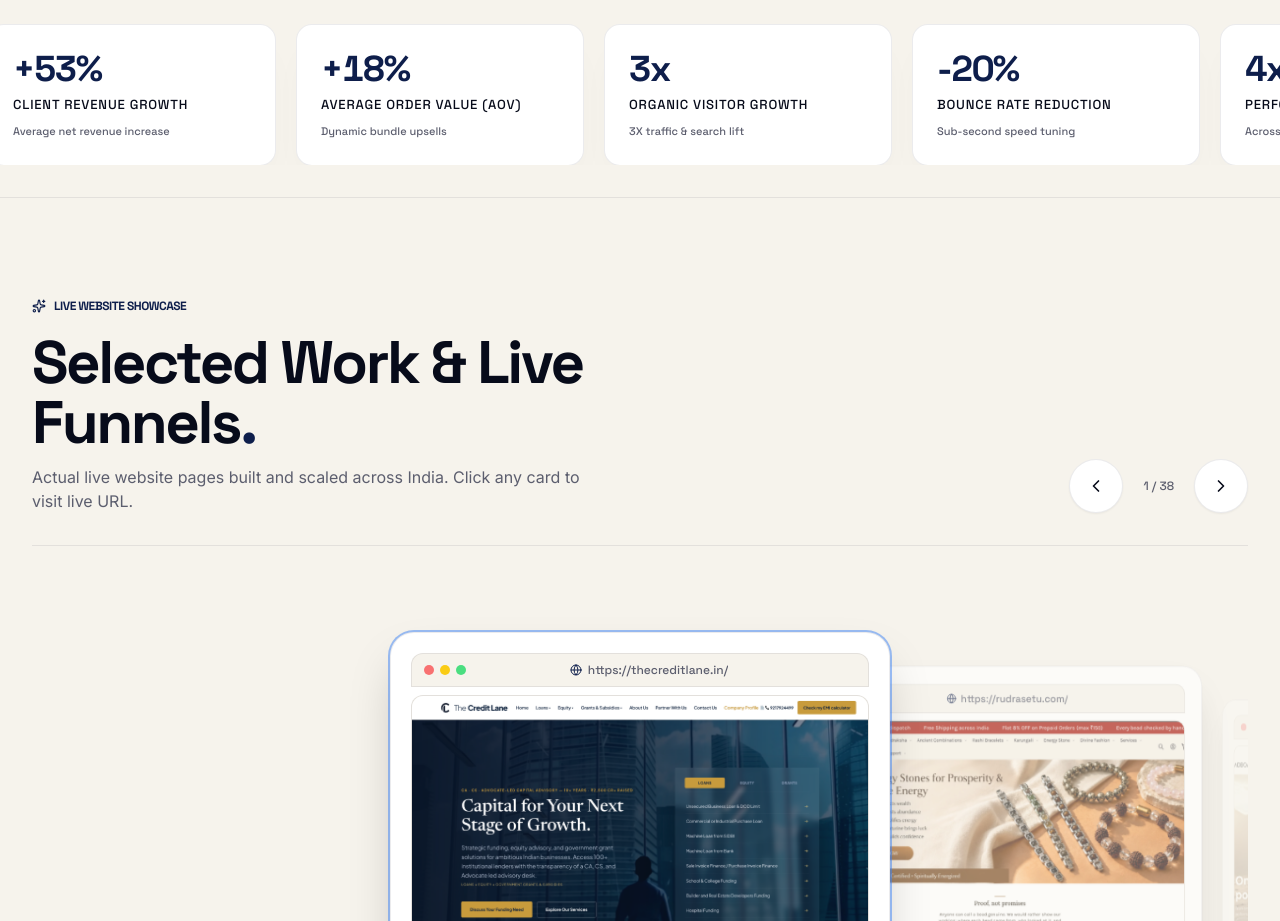
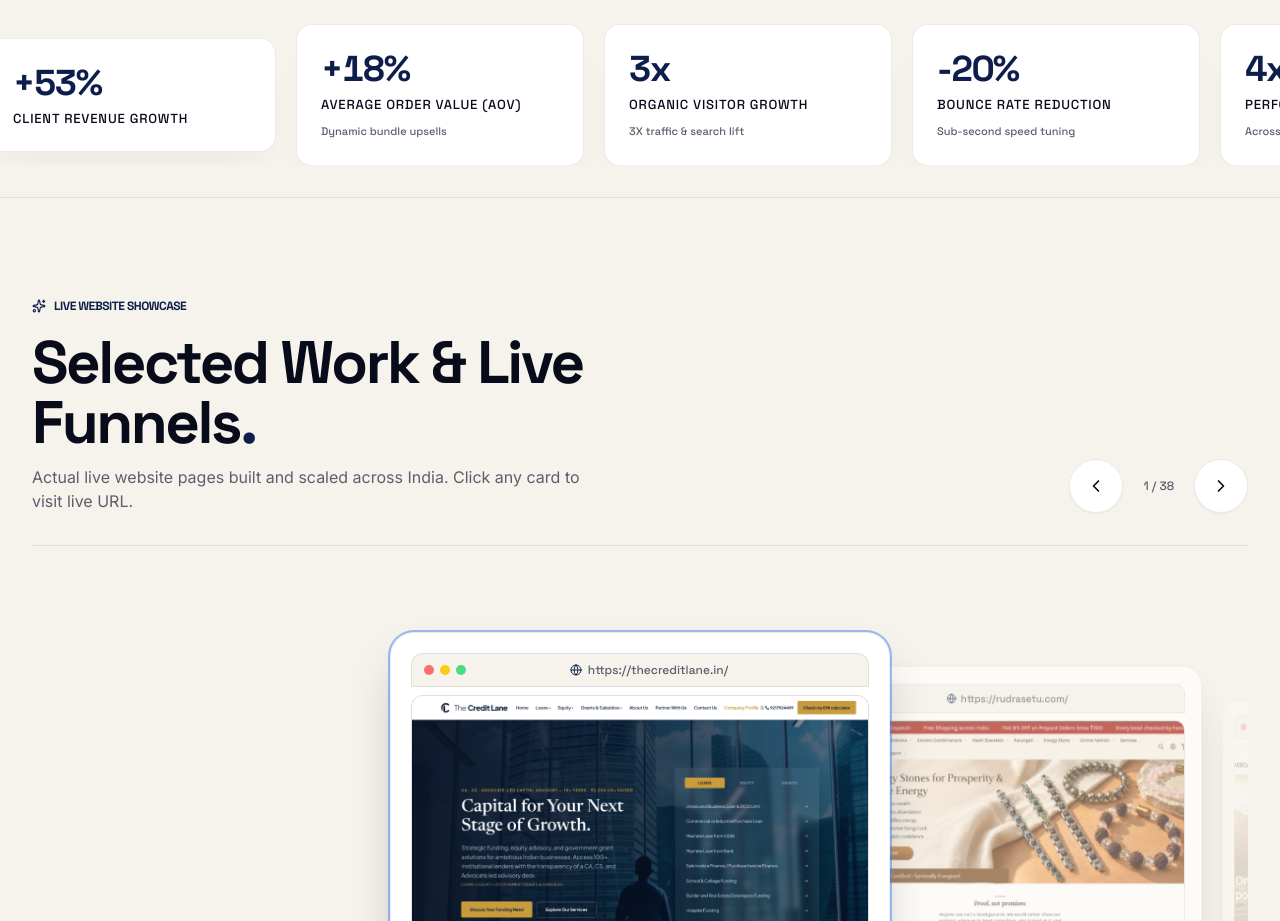
Before and after one commit to Aaditya29112005/Janusmaad-1, a React (Vite) app: page / in a window 1280 px wide. Shown: the part 1020-1941 px from the top of the page. Built offline with nearby package versions, Linux system fonts and the light colour scheme.

Commit message:
fix: remove 'Average net revenue increase' caption from +53% stat card

```diff
--- a/src/content/proof.ts
+++ b/src/content/proof.ts
@@ -9,7 +9,7 @@ export const PROOF_STATS: ProofStat[] = [
   { label: 'Cost Per Lead (CPL)', value: '-30%', sub: 'Average CPL reduction' },
   { label: 'Qualified Leads Volume', value: '3x', sub: '3X lead volume increase' },
   { label: 'Retention Media ROAS', value: '7x', sub: 'Klaviyo & WhatsApp API' },
-  { label: 'Client Revenue Growth', value: '+53%', sub: 'Average net revenue increase' },
+  { label: 'Client Revenue Growth', value: '+53%' },
   { label: 'Average Order Value (AOV)', value: '+18%', sub: 'Dynamic bundle upsells' },
   { label: 'Organic Visitor Growth', value: '3x', sub: '3X traffic & search lift' },
   { label: 'Bounce Rate Reduction', value: '-20%', sub: 'Sub-second speed tuning' },
```
